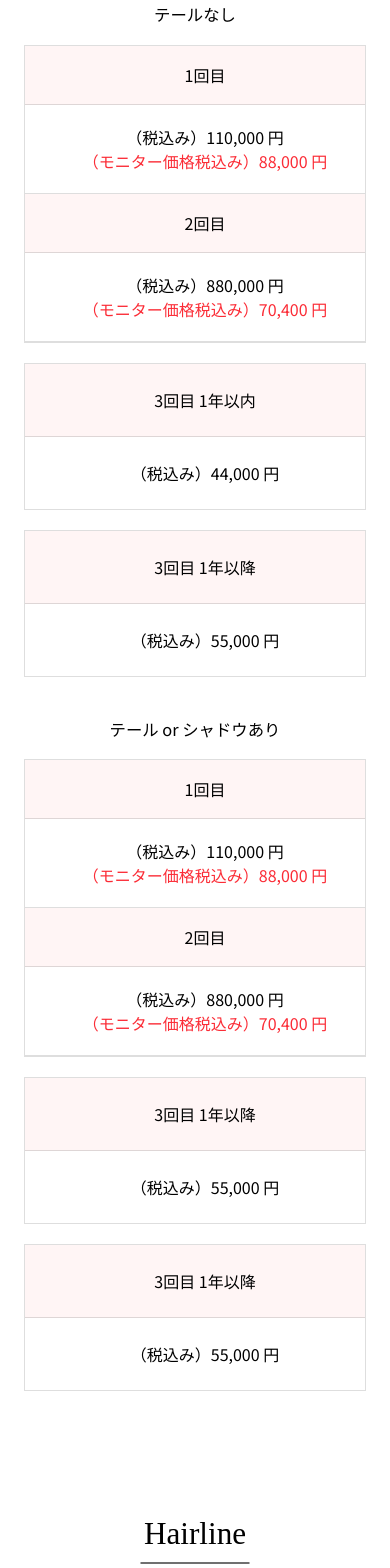
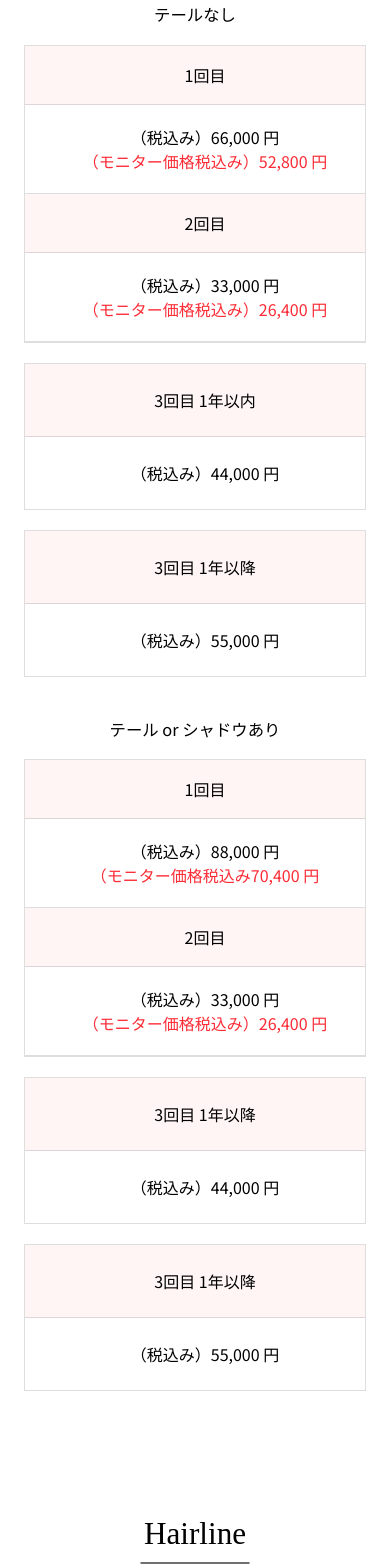
Before and after one commit to s7-japan/Nagamori, a React (Vite) app: page /treatment in a window 390 px wide. Shown: the part 3280-4848 px from the top of the page. Built offline with nearby package versions, Linux system fonts and the light colour scheme; a web font is replaced by a local one.

Commit message:
fixed few issues

```diff
--- a/src/components/Recommendation.jsx
+++ b/src/components/Recommendation.jsx
@@ -68,9 +68,14 @@ const Recommendation = () => {
               <h1 className="text-[12vw] md:text-[2.1vw] mb-3 md:mb-2">
                 田中 優太
               </h1>
-              <p className="text-[6.5vw] md:text-[1.2vw] sikita italic mb-3 min-h-[45px]">
-                HAAB DREAM BEAUTY CLINIC 東京本院 院長
-              </p>
+              <div className="flex flex-col">
+                <p className="text-[clamp(20px,4vw,24px)] sikita italic">
+                  HAAB DREAM BEAUTY CLINIC
+                </p>
+                <p className="text-[clamp(20px,4vw,24px)] sikita italic mb-3">
+                  東京本院 院長
+                </p>
+              </div>
               <p className="ttext-[3.9vw] md:text-[1vw] leading-[6vw] md:leading-[1.5vw] text-[#707070]">
                 永森友美氏は、国内外で数々の実績を持つアートメイクのスペシャリストです。HAABではアートメイク部門の立ち上げから、現在はHAABアートメイク統括として活躍中。お客様からの評判も大変良く、著名人も数多く担当しています。
               </p>
@@ -95,7 +100,8 @@ const Recommendation = () => {
                 看護師として長年の臨床経験を積んだ後にアートメイクアーティストに転身。その後真面目に学会発表をされたりヨーロッパのアートメイクコンテストで優勝するなど、安心でかつデザインのセンスも良い方なので自信を持ってお勧めできるアートメイク看護師です。
               </p>
               <p className="text-[3.9vw] mt-4 md:text-[1vw] leading-[6vw] md:leading-[1.5vw] text-[#707070]">
-                日本初の「Beauty Angel Master」資格取得者であ
+                日本初の「Beauty Angel
+                Master」資格取得者であり、真の美しさを追求し続けています。
               </p>
             </div>
           </div>
--- a/src/components/TreatmentCard.jsx
+++ b/src/components/TreatmentCard.jsx
@@ -182,10 +182,10 @@ const TreatmentCard = () => {
               </div>
               <div className="flex flex-col py-5 justify-center text-nowrap">
                 <div className="md:text-[1.2vw] md:text-left text-center pl-5 md:w-[45%]">
-                  （税込み）110,000 円
+                  （税込み）66,000 円
                 </div>
                 <div className="md:text-[1.0vw] md:text-left text-center text-red-500 pl-5 md:w-[45%]">
-                  （モニター価格税込み）88,000 円
+                  （モニター価格税込み）52,800 円
                 </div>
               </div>
             </div>
@@ -196,10 +196,10 @@ const TreatmentCard = () => {
 
               <div className="flex flex-col py-5 justify-center text-nowrap">
                 <div className="md:text-[1.2vw] md:text-left text-center pl-5 md:w-[45%]">
-                  （税込み）880,000 円
+                  （税込み）33,000 円
                 </div>
                 <div className="md:text-[1.0vw] md:text-left text-center text-red-500 pl-5 md:w-[45%]">
-                  （モニター価格税込み）70,400 円
+                  （モニター価格税込み）26,400 円
                 </div>
               </div>
             </div>
@@ -239,10 +239,10 @@ const TreatmentCard = () => {
               </div>
               <div className="flex flex-col py-5 justify-center text-nowrap">
                 <div className="md:text-[1.2vw] md:text-left text-center pl-5 md:w-[45%]">
-                  （税込み）110,000 円
+                  （税込み）88,000 円
                 </div>
                 <div className="md:text-[1.0vw] md:text-left text-center text-red-500 pl-5 md:w-[45%]">
-                  （モニター価格税込み）88,000 円
+                  （モニター価格税込み70,400 円
                 </div>
               </div>
             </div>
@@ -253,10 +253,10 @@ const TreatmentCard = () => {
 
               <div className="flex flex-col py-5 justify-center text-nowrap">
                 <div className="md:text-[1.2vw] md:text-left text-center pl-5 md:w-[45%]">
-                  （税込み）880,000 円
+                  （税込み）33,000 円
                 </div>
                 <div className="md:text-[1.0vw] md:text-left text-center text-red-500 pl-5 md:w-[45%]">
-                  （モニター価格税込み）70,400 円
+                  （モニター価格税込み）26,400 円
                 </div>
               </div>
             </div>
@@ -268,7 +268,7 @@ const TreatmentCard = () => {
                 3回目 1年以降
               </div>
               <div className="md:py-[2vw] py-6 md:text-[1.2vw] md:text-left text-center  pl-5 md:w-[45%]">
-                （税込み）55,000 円
+                （税込み）44,000 円
               </div>
             </div>
           </div>
@@ -314,10 +314,10 @@ const TreatmentCard = () => {
               </div>
               <div className="flex flex-col py-5 justify-center text-nowrap">
                 <div className="md:text-[1.2vw] md:text-left text-center pl-5 md:w-[45%]">
-                  （税込み）110,000 円
+                  （税込み）88,000 円
                 </div>
                 <div className="md:text-[1.0vw] md:text-left text-center text-red-500 pl-5 md:w-[45%]">
-                  （モニター価格税込み）88,000 円
+                  （モニター価格税込み）70,400 円
                 </div>
               </div>
             </div>
@@ -328,10 +328,10 @@ const TreatmentCard = () => {
 
               <div className="flex flex-col py-5 justify-center text-nowrap">
                 <div className="md:text-[1.2vw] md:text-left text-center pl-5 md:w-[45%]">
-                  （税込み）880,000 円
+                  （税込み）66,000 円
                 </div>
                 <div className="md:text-[1.0vw] md:text-left text-center text-red-500 pl-5 md:w-[45%]">
-                  （モニター価格税込み）70,400 円
+                  （モニター価格税込み）52,800 円
                 </div>
               </div>
             </div>
@@ -340,10 +340,10 @@ const TreatmentCard = () => {
           <div className="w-full md:w-[80%] mx-auto mt-5 border border-[#7070703a]">
             <div className="md:flex w-full">
               <div className="md:py-[2vw] py-6 md:text-[1.2vw] md:text-left text-center border-b md:border-b-0 md:border-r border-[#7070703a]  pl-5 md:w-[55%] bg-[#ffd2d239]">
-                3回目 1年以降
+                3回目 1年以内
               </div>
               <div className="md:py-[2vw] py-6 md:text-[1.2vw] md:text-left text-center  pl-5 md:w-[45%]">
-                （税込み）55,000 円
+                （税込み）44,000 円
               </div>
             </div>
           </div>
@@ -363,7 +363,7 @@ const TreatmentCard = () => {
           <div className="w-full md:w-[80%] mx-auto  border border-[#7070703a]">
             <div className="md:flex w-full">
               <div className="md:py-[2vw] py-6 md:text-[1.2vw] md:text-left text-center border-b md:border-b-0 md:border-r border-[#7070703a]  pl-5 md:w-[55%] bg-[#ffd2d239]">
-                1回（頭皮の毛根を書く技術）{" "}
+                1回目 （頭皮の毛根を書く技術）
               </div>
               <div className="md:py-[2vw] py-6 md:text-[1.2vw] md:text-left text-center  pl-5 md:w-[45%]">
                 （税込み）55,000 円
@@ -406,7 +406,7 @@ const TreatmentCard = () => {
             </div>
           </div>
           <p className="w-full md:w-[80%] mx-auto md:pb-2 pb-4.5 pt-10 md:text-start text-center text-[4.2vw] md:text-[1.3vw]">
-            眉・リップ Rmove
+            眉・リップ Rmove (専門薬液を用いて過去のアートを薄くする技法）
           </p>
           <div className="w-full md:w-[80%] mx-auto  border border-[#7070703a]">
             <div className="md:flex w-full">
```
Also changed, not shown: src/assets/herowhite.svg.
